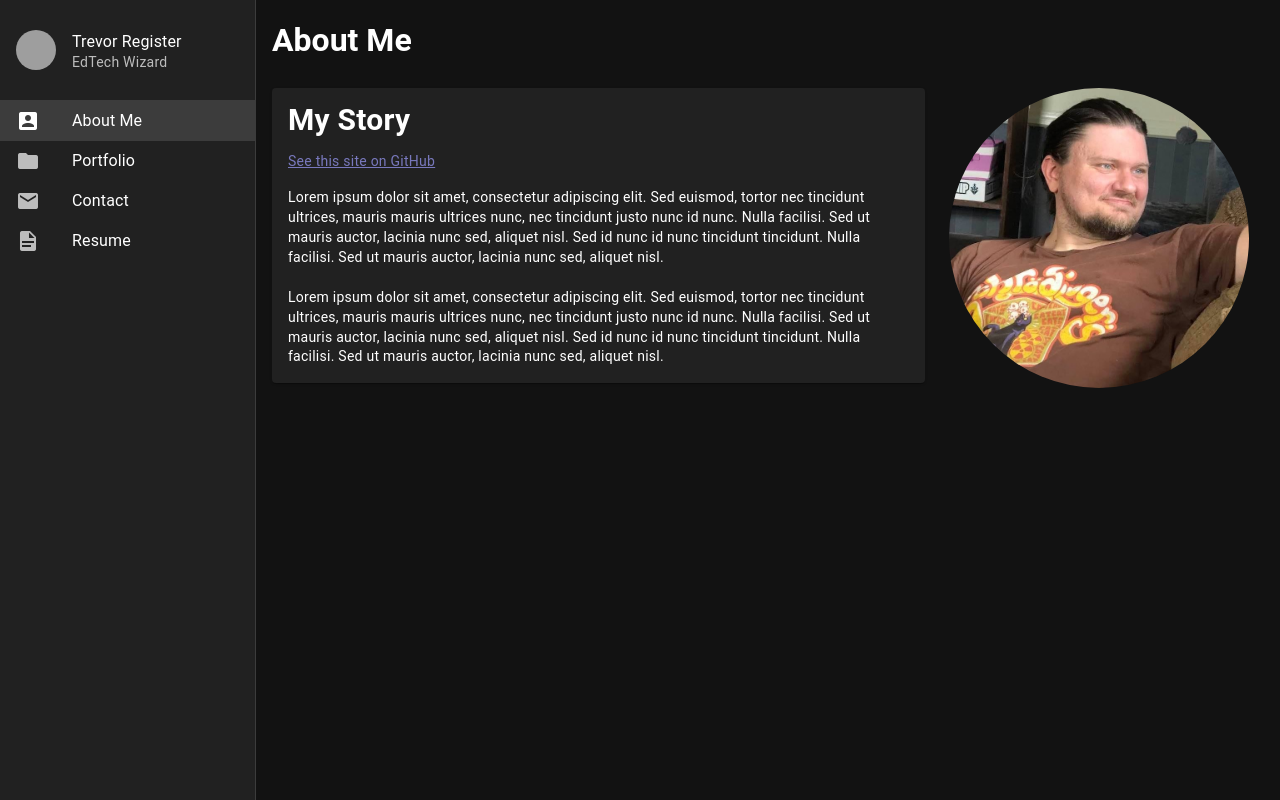
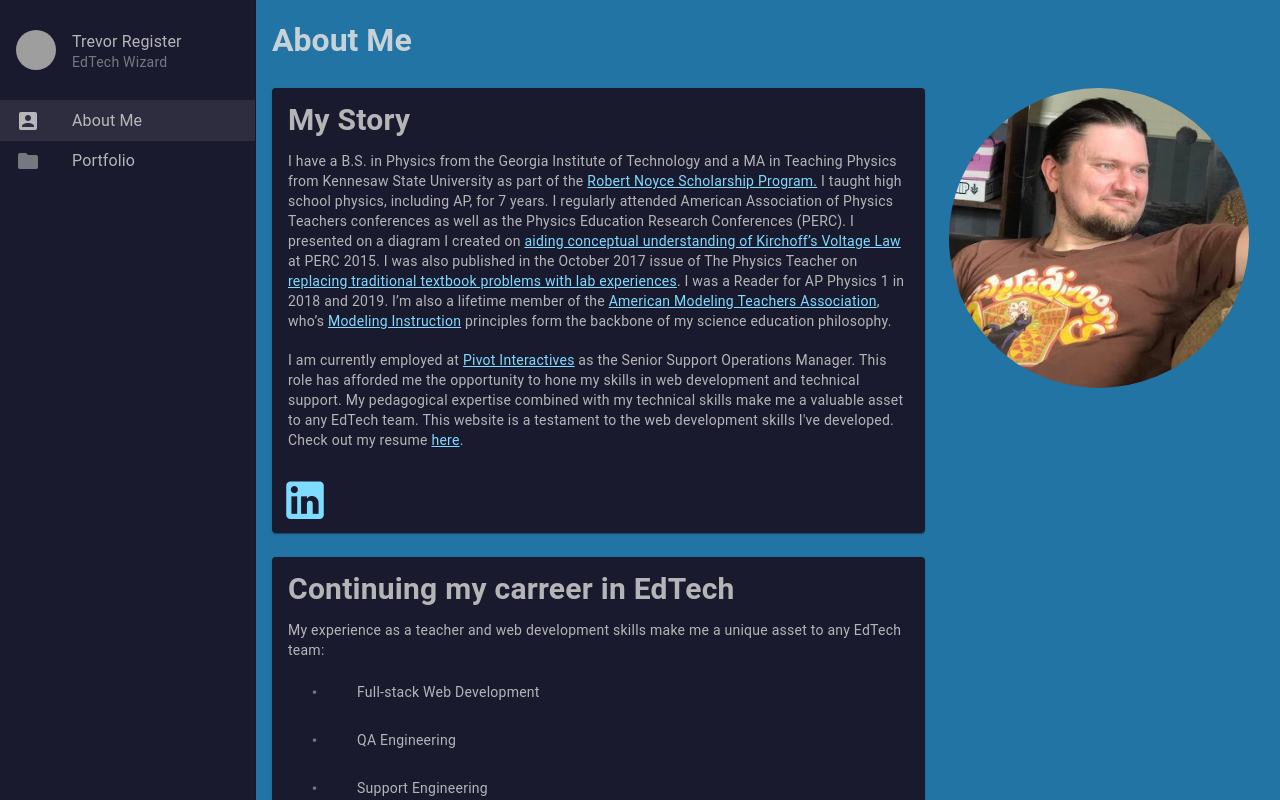
Before and after one commit to trevorregister/my-site, a Vue app: page / in a window 1280 px wide. Shown: the top 800 px of the page. Built offline with nearby package versions, Linux system fonts and the light colour scheme; grey boxes are pictures that could not be loaded.

Commit message:
feat: about page content, theme colors

```diff
--- /dev/null
+++ b/src/components/HyperLink.vue
@@ -0,0 +1,27 @@
+<template>
+    <a
+      :href="props.url"
+      :target="'_blank'"
+      class="text-teal-500 hover:text-blue-lighten-700 underline transition duration-300 ease-in-out"
+      :download="props.download"
+    >
+      <slot></slot>
+    </a>
+  </template>
+
+  <script setup>
+  const props = defineProps({
+    url: {
+      type: String,
+      required: true,
+    },
+    download: {
+      type: String,
+      default: ''
+    }
+
+  })
+    </script>
+<style scoped>
+a { color: #7FDBFF; }
+</style>
--- a/src/components/NavigationPanel.vue
+++ b/src/components/NavigationPanel.vue
@@ -15,14 +15,14 @@
             prepend-icon="mdi-folder"
             to="/portfolio"
             title="Portfolio"/>
-        <v-list-item
+<!--         <v-list-item
             prepend-icon="mdi-email"
             to="/contact"
             title="Contact"/>
         <v-list-item
             prepend-icon="mdi-file-document"
             to="/resume"
-            title="Resume"/>
+            title="Resume"/> -->
     </v-navigation-drawer>
 </template>
 
--- a/src/components/PortfolioCard.vue
+++ b/src/components/PortfolioCard.vue
@@ -6,6 +6,7 @@
         <v-card-subtitle>
             <v-chip v-for="technology in project.technologies" :key="technology"
                 variant="outlined"
+                color="accent"
                 size="small"
                 class="mr-2"
             >
--- a/src/pages/AboutPage.vue
+++ b/src/pages/AboutPage.vue
@@ -11,24 +11,25 @@
           <v-card-title>
             <h2>My Story</h2>
           </v-card-title>
-          <v-card-subtitle>
-            <a href="https://github.com/trevorregister/my-site" target="blank">See this site on GitHub</a>
-          </v-card-subtitle>
           <v-card-text>
-              <p>
-                Lorem ipsum dolor sit amet, consectetur adipiscing elit.
-                Sed euismod, tortor nec tincidunt ultrices, mauris mauris ultrices nunc, nec tincidunt justo nunc id nunc.
-                Nulla facilisi. Sed ut mauris auctor, lacinia nunc sed, aliquet nisl. Sed id nunc id nunc tincidunt tincidunt.
-                Nulla facilisi. Sed ut mauris auctor, lacinia nunc sed, aliquet nisl.
-              </p>
-              <br>
-              <p>
-                Lorem ipsum dolor sit amet, consectetur adipiscing elit.
-                Sed euismod, tortor nec tincidunt ultrices, mauris mauris ultrices nunc, nec tincidunt justo nunc id nunc.
-                Nulla facilisi. Sed ut mauris auctor, lacinia nunc sed, aliquet nisl. Sed id nunc id nunc tincidunt tincidunt.
-                Nulla facilisi. Sed ut mauris auctor, lacinia nunc sed, aliquet nisl.
-              </p>
+            <p>
+              I have a B.S. in Physics from the Georgia Institute of Technology and a MA in Teaching Physics from Kennesaw State University as part of the <hyper-link :url="links.noyce">Robert Noyce Scholarship Program.</hyper-link>
+              I taught high school physics, including AP, for 7 years. I regularly attended American Association of Physics Teachers conferences as well as the Physics Education Research Conferences (PERC).
+              I presented on a diagram I created on <hyper-link :url="links.kvl">aiding conceptual understanding of Kirchoff’s Voltage Law</hyper-link> at PERC 2015.
+              I was also published in the October 2017 issue of The Physics Teacher on <hyper-link :url="links.article">replacing traditional textbook problems with lab experiences</hyper-link>.
+              I was a Reader for AP Physics 1 in 2018 and 2019.
+              I’m also a lifetime member of the <hyper-link :url="links.amta">American Modeling Teachers Association</hyper-link>, who’s <hyper-link :url="links.modeling">Modeling Instruction</hyper-link> principles form the backbone of my science education philosophy.
+            </p>
+            <br>
+            <p>
+              I am currently employed at <hyper-link :url="links.pivot">Pivot Interactives</hyper-link> as the Senior Support Operations Manager. This role has afforded me the opportunity to hone my skills in web development and technical support.
+              My pedagogical expertise combined with my technical skills make me a valuable asset to any EdTech team. This website is a testament to the web development skills I've developed.
+              Check out my resume <hyper-link :url="pdfLink" :download="'TrevorRegisterResume.pdf'">here</hyper-link>.
+            </p>
           </v-card-text>
+          <v-card-actions>
+            <hyper-link :url="links.linkedIn" target="_blank"><v-icon size="50">mdi-linkedin</v-icon></hyper-link>
+          </v-card-actions>
         </v-card>
       </v-col>
       <v-col cols="4">
@@ -40,8 +41,35 @@
           />
       </v-col>
     </v-row>
+    <v-row>
+      <v-col cols="8">
+        <v-card>
+          <v-card-title>
+            <h2>Continuing my carreer in EdTech</h2>
+          </v-card-title>
+          <v-card-text>
+            <p>
+                My experience as a teacher and web development skills make me a unique asset to any EdTech team:
+              <v-list>
+                <v-list-item prepend-icon="mdi-circle-small">Full-stack Web Development</v-list-item>
+                <v-list-item prepend-icon="mdi-circle-small">QA Engineering</v-list-item>
+                <v-list-item prepend-icon="mdi-circle-small">Support Engineering</v-list-item>
+                <v-list-item prepend-icon="mdi-circle-small">Curriculum Development</v-list-item>
+                <v-list-item prepend-icon="mdi-circle-small">Instructional Design</v-list-item>
+                <v-list-item prepend-icon="mdi-circle-small">Product Development</v-list-item>
+              </v-list>
+            </p>
+          </v-card-text>
+        </v-card>
+      </v-col>
+    </v-row>
   </v-container>
 </template>
 
 <script setup>
+import { ref } from 'vue'
+import HyperLink from '@/components/HyperLink.vue'
+import { links } from '@/utils/links'
+const pdfLink = ref(new URL('@/assets/resume.pdf', import.meta.url).href)
+
 </script>
--- a/src/plugins/vuetify.js
+++ b/src/plugins/vuetify.js
@@ -5,6 +5,23 @@ import { createVuetify } from 'vuetify'
 
 export default createVuetify({
   theme: {
-    defaultTheme: 'dark',
+    defaultTheme: 'customTheme',
+    themes: {
+      customTheme: {
+        colors: {
+          background: '#2274A5',
+          surface: '#1A1A2E',
+          primary: '#7FDBFF',
+          secondary: '#0A2463',
+          accent: '#FFA700',
+          error: '#FF6B6B',
+          info: '#4ECDC4',
+          success: '#2EC4B6',
+          warning: '#FF9F1C',
+          'on-background': '#E0E0E0',
+          'on-surface': '#CCCCCC',
+        },
+      },
+    },
   },
 })
--- /dev/null
+++ b/src/utils/links.js
@@ -0,0 +1,9 @@
+export const links = {
+    noyce: 'https://new.nsf.gov/funding/opportunities/robert-noyce-teacher-scholarship-program',
+    kvl: 'https://tjregister.wordpress.com/2015/07/05/a-diagram-for-kirchoffs-voltage-law/',
+    article: 'https://tjregister.wordpress.com/2017/09/23/replacing-textbook-problems-with-lab-experiences/',
+    amta: 'https://www.modelinginstruction.org/',
+    modeling: 'https://www.modelinginstruction.org/sample-page-2-2-2/synopsis-of-modeling-instruction/',
+    pivot: 'https://www.pivotinteractives.com/',
+    linkedIn: "https://www.linkedin.com/in/trevor-register-32875088/"
+}
```
Also changed, not shown: 1 other file (tests, documents, lock files or other folders).
